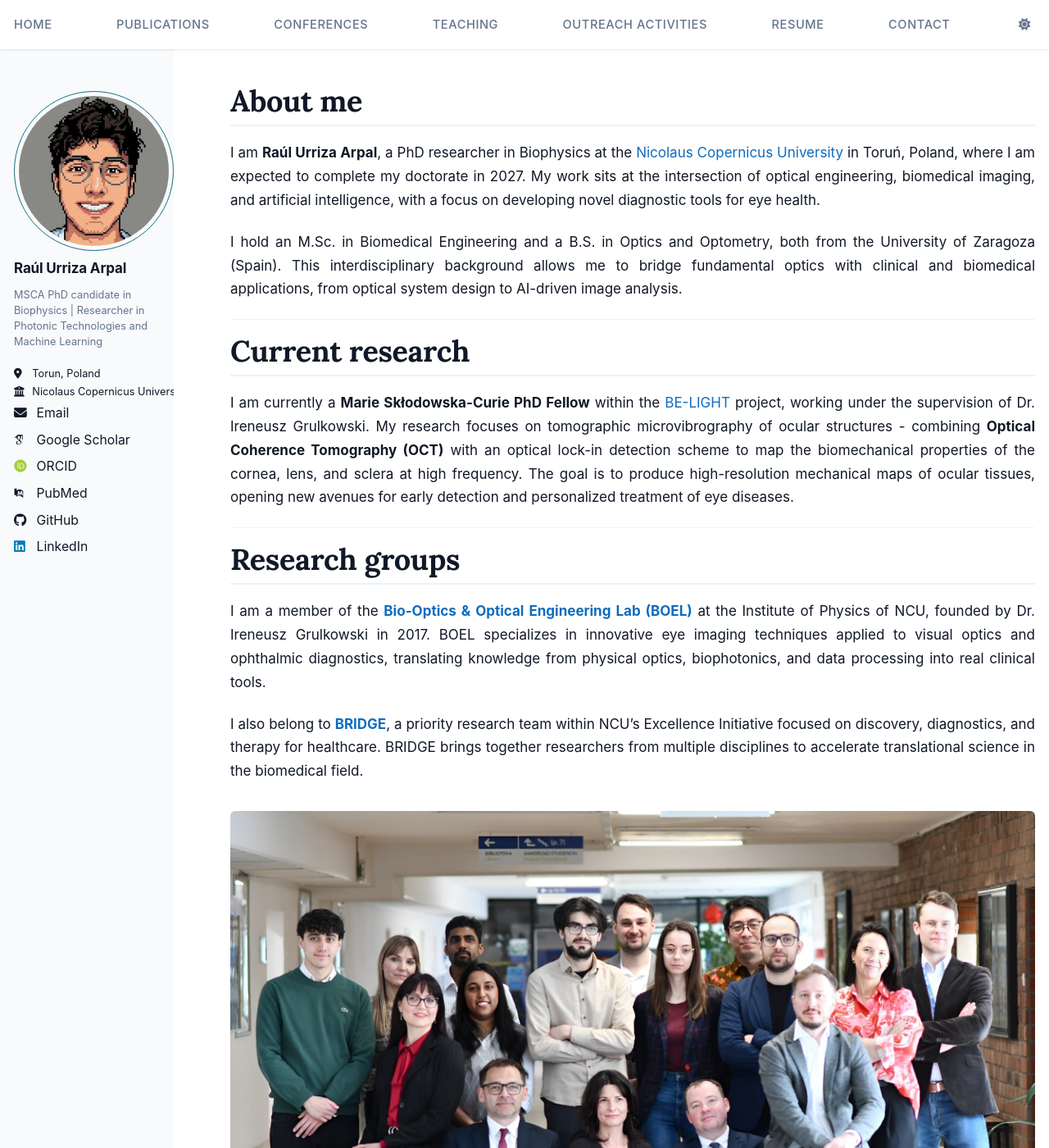
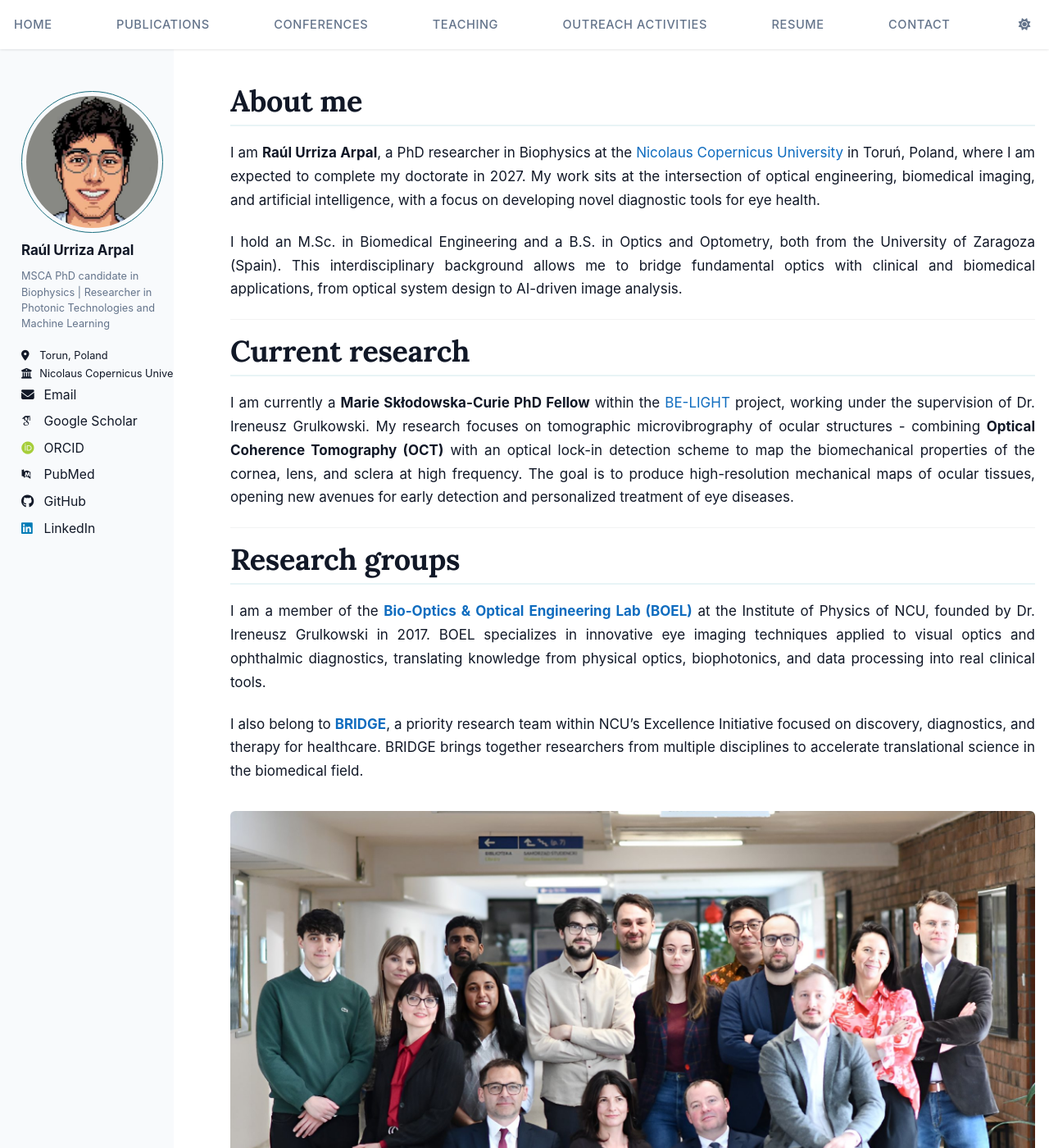
Before and after one commit to RaulUrriza/raulurriza.github.io, a Jekyll site: the page built from _pages/about.md, in a window 1280 px wide and 1400 px high. Shown: the whole window at 82% size. Built offline with Jekyll 4.4.1, drawn with Linux system fonts in a browser that asks for light colours; some web fonts are replaced; a script bundle is joined from its source files by our own code; library files that are not in the unit come from our copies.

Commit message:
try 2 left square

```diff
--- a/assets/css/style.scss
+++ b/assets/css/style.scss
@@ -226,6 +226,9 @@ html, body {
     background-color: var(--c-bg-subtle);
     box-shadow: -100vw 0 0 100vw var(--c-bg-subtle);
     overflow-x: hidden;
+    padding-left: 0.5rem;
+    padding-right: 0.75rem;
+    box-sizing: border-box;
   }
 }
 
```
